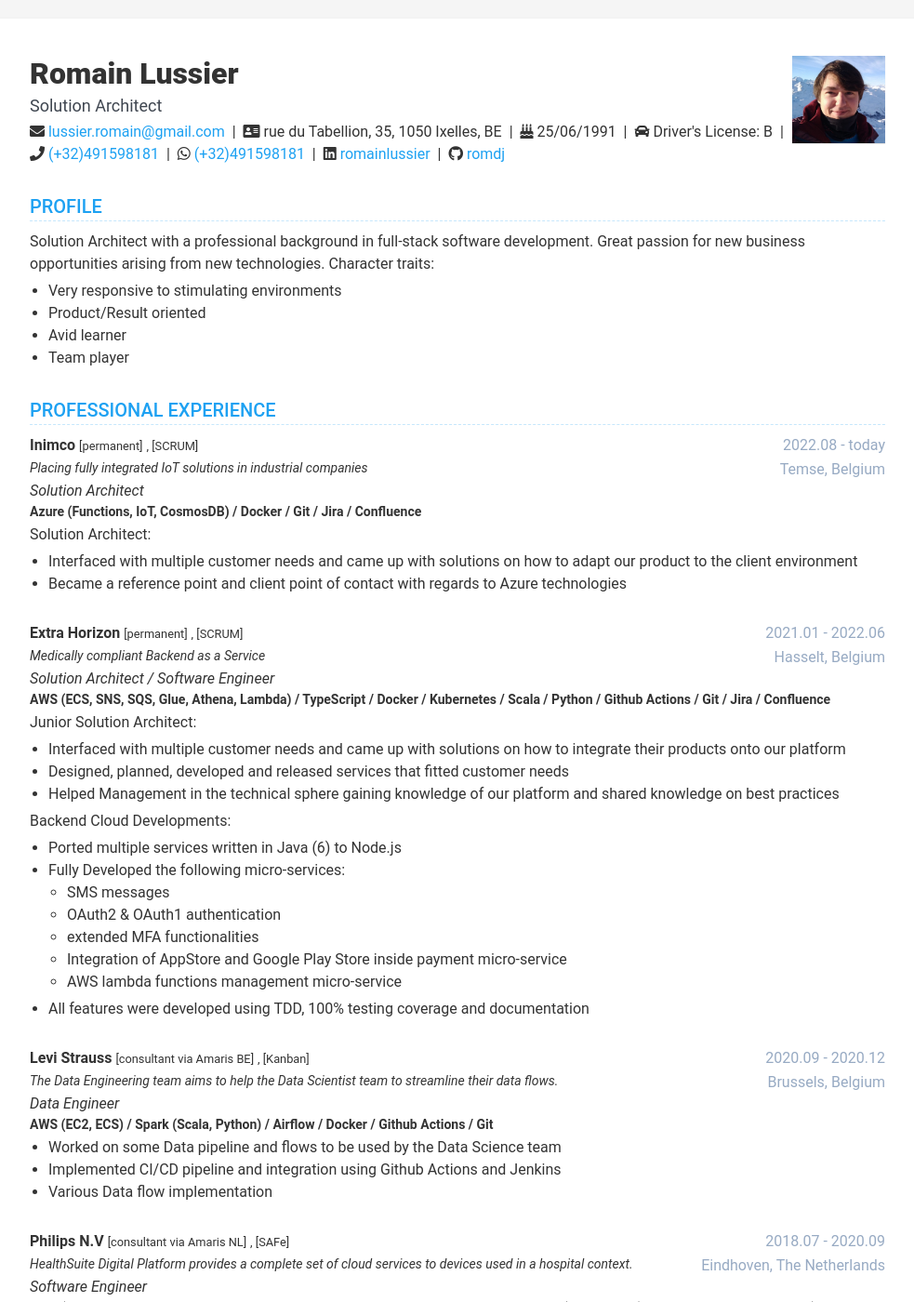
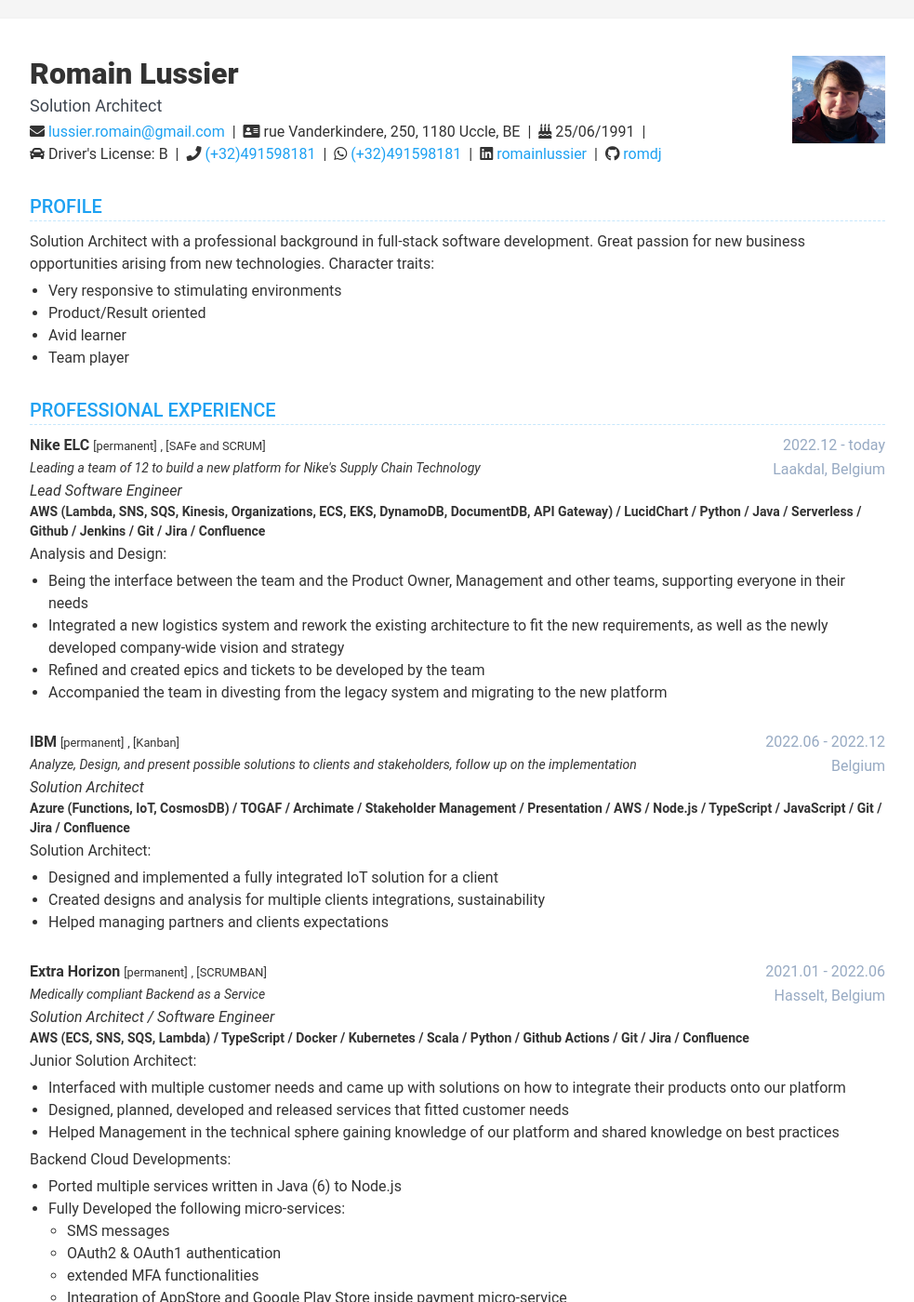
Before and after one commit to romdj/romdj.github.io, a Jekyll site: the page built from index.html, in a window 1280 px wide and 1400 px high. Shown: the whole window at 93% size, without its empty margins (148-1131 px from the left). Built offline with Jekyll 4.4.1, drawn with Linux system fonts in a browser that asks for light colours; nearby versions of some CDN libraries.

Commit message:
updated data to Sept 2023

```diff
--- a/_data/data.yml
+++ b/_data/data.yml
@@ -10,7 +10,7 @@ intro:
 contact:
   address:
     display: true
-    title: rue du Tabellion, 35, 1050 Ixelles, BE
+    title: rue Vanderkindere, 250, 1180 Uccle, BE
   birthdate:
     display: true
     title: 25/06/1991
@@ -105,27 +105,60 @@ experiences:
   display: true
   title: Professional Experience
   items:
+    - role: Lead Software Engineer
+      technologies:
+        - AWS (Lambda, SNS, SQS, Kinesis, Organizations, ECS, EKS, DynamoDB, DocumentDB, API Gateway)
+        - ' / LucidChart'
+        - ' / Python'
+        - ' / Java'
+        - ' / Serverless'
+        - ' / Github'
+        - ' / Jenkins'
+        - ' / Git'
+        - ' / Jira'
+        - ' / Confluence'
+      management: SAFe and SCRUM
+      time: 2022.12 - today
+      company: Nike ELC
+      cdescription: Leading a team of 12 to build a new platform for Nike's Supply Chain Technology
+      tag: permanent
+      location: Laakdal, Belgium
+      details: |
+        Analysis and Design:
+          - Being the interface between the team and the Product Owner, Management and other teams, supporting everyone in their needs
+          - Integrated a new logistics system and rework the existing architecture to fit the new requirements, as well as the newly developed company-wide vision and strategy
+          - Refined and created epics and tickets to be developed by the team
+          - Accompanied the team in divesting from the legacy system and migrating to the new platform
+
     - role: Solution Architect
       technologies:
         - Azure (Functions, IoT, CosmosDB)
-        - ' / Docker'
+        - ' / TOGAF'
+        - ' / Archimate'
+        - ' / Stakeholder Management'
+        - ' / Presentation'
+        - ' / AWS'
+        - ' / Node.js'
+        - ' / TypeScript'
+        - ' / JavaScript'
         - ' / Git'
         - ' / Jira'
         - ' / Confluence'
-      management: SCRUM
-      time: 2022.08 - today
-      company: Inimco
-      cdescription: Placing fully integrated IoT solutions in industrial companies
+      management: Kanban
+      time: 2022.06 - 2022.12
+      company: IBM
+      cdescription: Analyze, Design, and present possible solutions to clients and stakeholders, follow up on the implementation
       tag: permanent
-      location: Temse, Belgium
+      location: Belgium
       details: |
         Solution Architect:
-          - Interfaced with multiple customer needs and came up with solutions on how to adapt our product to the client environment
-          - Became a reference point and client point of contact with regards to Azure technologies
+          - Designed and implemented a fully integrated IoT solution for a client
+          - Created designs and analysis for multiple clients integrations, sustainability
+          - Helped managing partners and clients expectations
 
     - role: Solution Architect / Software Engineer
       technologies:
-        - AWS (ECS, SNS, SQS, Glue, Athena, Lambda)
+        - AWS (ECS, SNS, SQS, Lambda)
         - ' / TypeScript'
         - ' / Docker'
         - ' / Kubernetes'
@@ -135,7 +168,7 @@ experiences:
         - ' / Git'
         - ' / Jira'
         - ' / Confluence'
-      management: SCRUM
+      management: SCRUMBAN
       time: 2021.01 - 2022.06
       company: Extra Horizon
       cdescription: Medically compliant Backend as a Service
```
